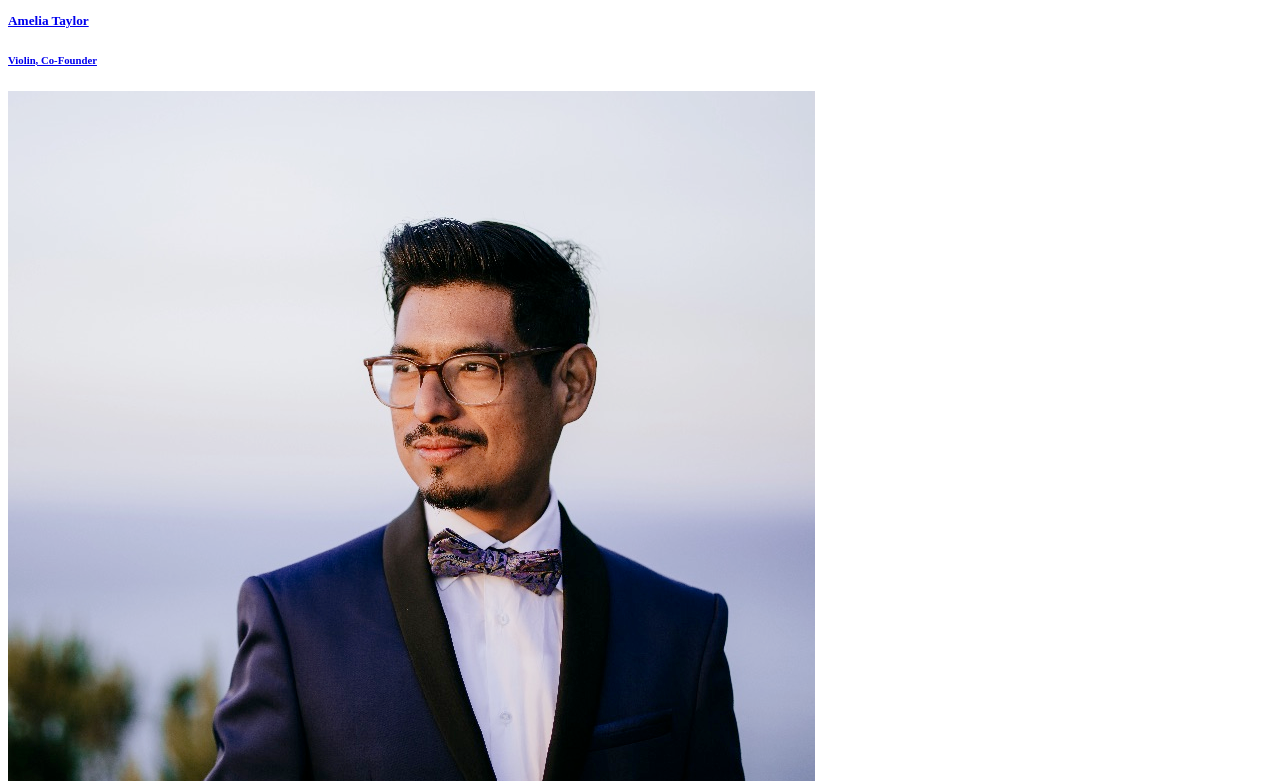
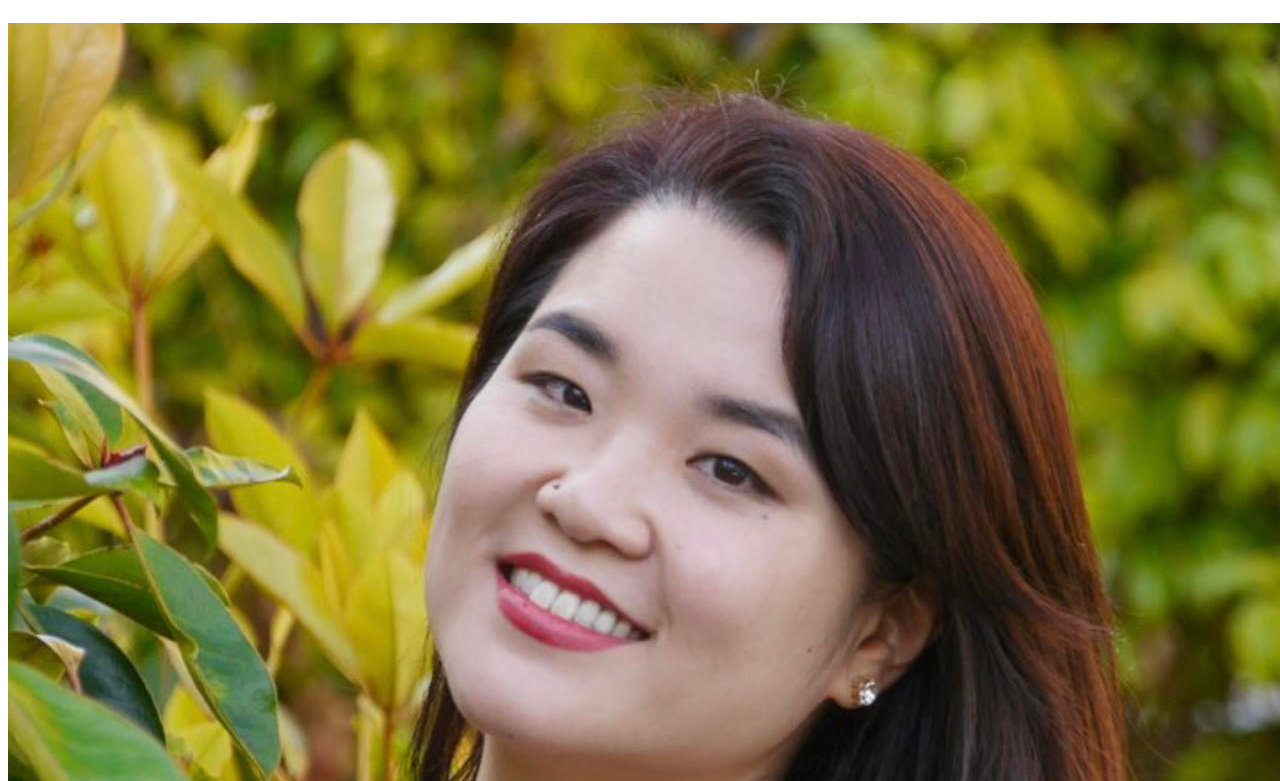
Before and after one commit to Alejandro-Larumbe/rimufest, a Next.js app: page /annual-nz-2025 in a window 1280 px wide. Shown: the part 2019-2800 px from the top of the page. Built offline with nearby package versions, Linux system fonts and the light colour scheme.

Commit message:
update 2025 info

```diff
--- a/pages/annual-nz-2025.js
+++ b/pages/annual-nz-2025.js
@@ -54,13 +54,13 @@ const artists = [
     image: "amelia-4",
     path: "/amelia-taylor",
   },
-  {
-    name: "Alejandro Larumbe",
-    instrument: "Violin, Orchestra Conductor",
-    title: "Co-Founder",
-    image: "alejandro",
-    path: "/alejandro-larumbe",
-  },
+  // {
+  //   name: "Alejandro Larumbe",
+  //   instrument: "Violin, Orchestra Conductor",
+  //   title: "Co-Founder",
+  //   image: "alejandro",
+  //   path: "/alejandro-larumbe",
+  // },
   // {
   //   name: "Kate Ellingham-Hunt",
   //   instrument: "Violin, Alexander Technique",
@@ -68,13 +68,13 @@ const artists = [
   //   image: "kate",
   //   path: "/kate-ellingham-hunt",
   // },
-  {
-    name: "Donald Maurice",
-    instrument: "Viola",
-    website: "https://www.donaldmaurice.org",
-    image: "donald-maurice1",
-    path: "/donald-maurice",
-  },
+  // {
+  //   name: "Donald Maurice",
+  //   instrument: "Viola",
+  //   website: "https://www.donaldmaurice.org",
+  //   image: "donald-maurice1",
+  //   path: "/donald-maurice",
+  // },
   {
     name: "Maria Mo",
     instrument: "Piano",
@@ -103,8 +103,8 @@ export default function AnnualNZ2022() {
           <p className="text-lg ">
             Open to Violin, Viola, Cello, Double Bass, and Piano
           </p>{" "}
-          <p className="mt-4">Applications Open October 1st</p>
-          <p className="mt-1">Applications Close November 17th</p>
+          {/* <p className="mt-4">Applications Open October 1st</p> */}
+          {/* <p className="mt-1">Applications Close November 17th</p> */}
           <p className="mt-1">Tuition fee: $300</p>
           <a className="mt-6 block" href="https://forms.gle/PAVTpLEVct2aKSm79">
             <Button>Apply</Button>
```
